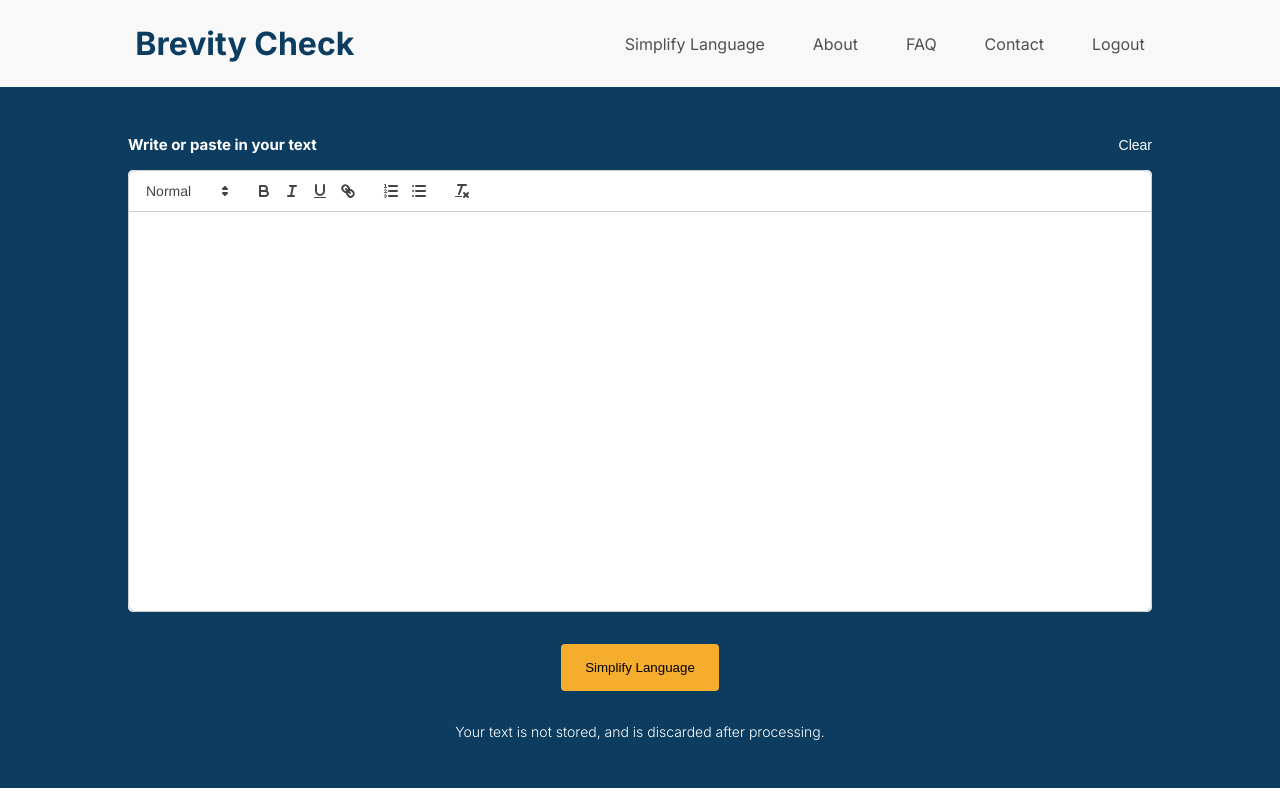
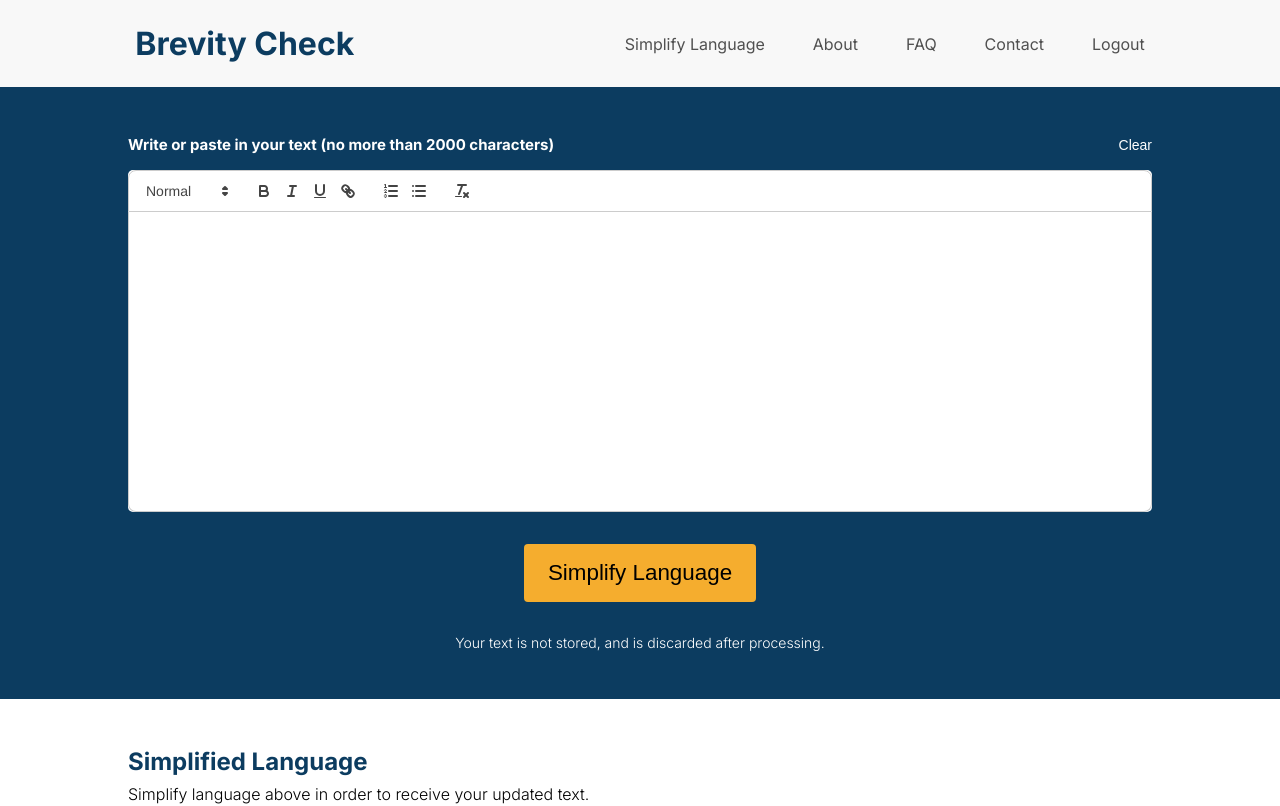
Before and after one commit to joshuamr-ewe-betta/simplifyMyText, a Next.js app: page / in a window 1280 px wide. Shown: the top 806 px of the page. Built offline with nearby package versions, Linux system fonts and the light colour scheme.

Commit message:
Added disabled state for button

```diff
--- a/src/app/components/TextEntry/TextEntry.module.scss
+++ b/src/app/components/TextEntry/TextEntry.module.scss
@@ -33,7 +33,7 @@
             border-top-left-radius: 8px;
         }
         & > *:last-child {
-            min-height: 400px;
+            min-height: 300px;
             border-bottom-right-radius: 8px;
             border-bottom-left-radius: 8px;
         }
@@ -56,6 +56,11 @@
     border: none;
     border-radius: 4px;
     margin-top: 2rem;
+    font-size: 1.4rem;
+
+    &:disabled {
+        cursor:not-allowed;
+    }
 }
 
 .disclaimer {
@@ -63,3 +68,8 @@
     font-size: 14px;
     color: white;
 }
+
+.invalid {
+    margin-top: 0.5rem;
+    color: red;
+}
--- a/src/app/components/TextEntry/TextEntry.tsx
+++ b/src/app/components/TextEntry/TextEntry.tsx
@@ -11,7 +11,9 @@ export function TextEntry() {
     <div className={classes['text-entry']}>
       <div className={classes['text-entry-content']}>
         <div className={classes['text-entry-header']}>
-          <h6 className={classes.directions}>Write or paste in your text</h6>
+          <h6 className={classes.directions}>
+            Write or paste in your text (no more than 2000 characters)
+          </h6>
           <button
             type="button"
             className={classes['text-entry-button']}
@@ -33,9 +35,15 @@ export function TextEntry() {
         type="button"
         className={classes['simplify-language-button']}
         onClick={() => {}}
+        disabled={textEntered.length > 2000}
       >
         Simplify Language
       </button>
+      {textEntered.length > 2000 && (
+        <p className={classes.invalid}>
+          Please limit your input to less than 2000 characters
+        </p>
+      )}
       <p className={classes.disclaimer}>
         Your text is not stored, and is discarded after processing.
       </p>
--- a/src/app/page.module.scss
+++ b/src/app/page.module.scss
@@ -1,17 +1,39 @@
 @import 'src/styles/variables';
 
 .main {
-  min-height: calc(100vh - 155px);
+  min-height: calc(100vh - 165px);
   box-sizing: border-box;
   font-size: 16px;
   font-weight: 300;;
+  position: relative;
 
-  .invalid {
-    height: calc(100vh - 155px);
-    background: white;
-    color: $primary-blue;
-    display: flex;
-    align-items: center;
-    padding: 2rem;
+  @media  (max-width: 1000px) {
+    min-height: calc(100vh - 155px);
+  }
+
+  @media  (max-width: 700px) {
+    min-height: calc(100vh - 145px);
+  }
+
+  &-content {
+    @media  (max-width: 500px) {
+      display: none;
+    }
+  }
+
+  &-mobile-protection {
+    min-height: calc(100vh - 145px);
+    position: absolute;
+    display: none;
+
+    @media  (max-width: 500px) {
+      font-size: 1.4rem;
+      display: flex;
+      align-items: center;
+      padding: 2rem;
+      min-height: calc(100vh - 145px);
+      background-color: white;
+      color: $primary-blue
+    }
   }
 }
--- a/src/app/page.tsx
+++ b/src/app/page.tsx
@@ -1,29 +1,17 @@
-'use client';
-import { useWindowSize } from '../hooks/useWindowSize';
 import { Body } from './components/Body/Body';
 import { TextEntry } from './components/TextEntry/TextEntry';
 import classes from './page.module.scss';
 
 export default function Home() {
-  const { width } = useWindowSize();
-
-  console.log('width', width);
   return (
     <main className={classes.main}>
-      {width !== undefined && width < 500 && (
-        <div className={classes.invalid}>
-          <h2 className={classes['invalid-text']}>
-            Simplify Language is not available on mobile devices
-          </h2>
-        </div>
-      )}
-      {width === undefined ||
-        (width >= 500 && (
-          <>
-            <TextEntry />
-            <Body />
-          </>
-        ))}
+      <div className={classes['main-mobile-protection']}>
+        Brevity Check is not available on mobile devices
+      </div>
+      <div className={classes['main-content']}>
+        <TextEntry />
+        <Body />
+      </div>
     </main>
   );
 }
```
